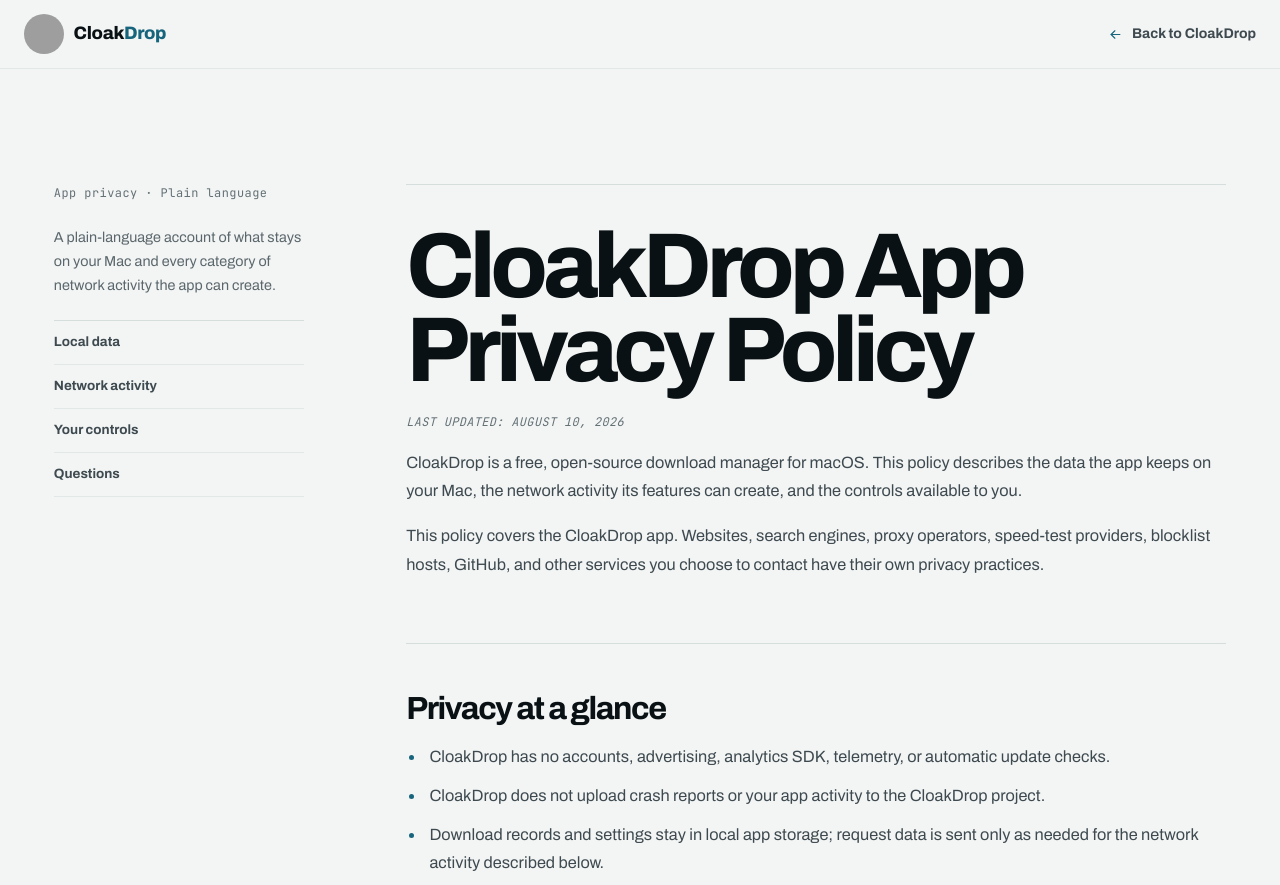
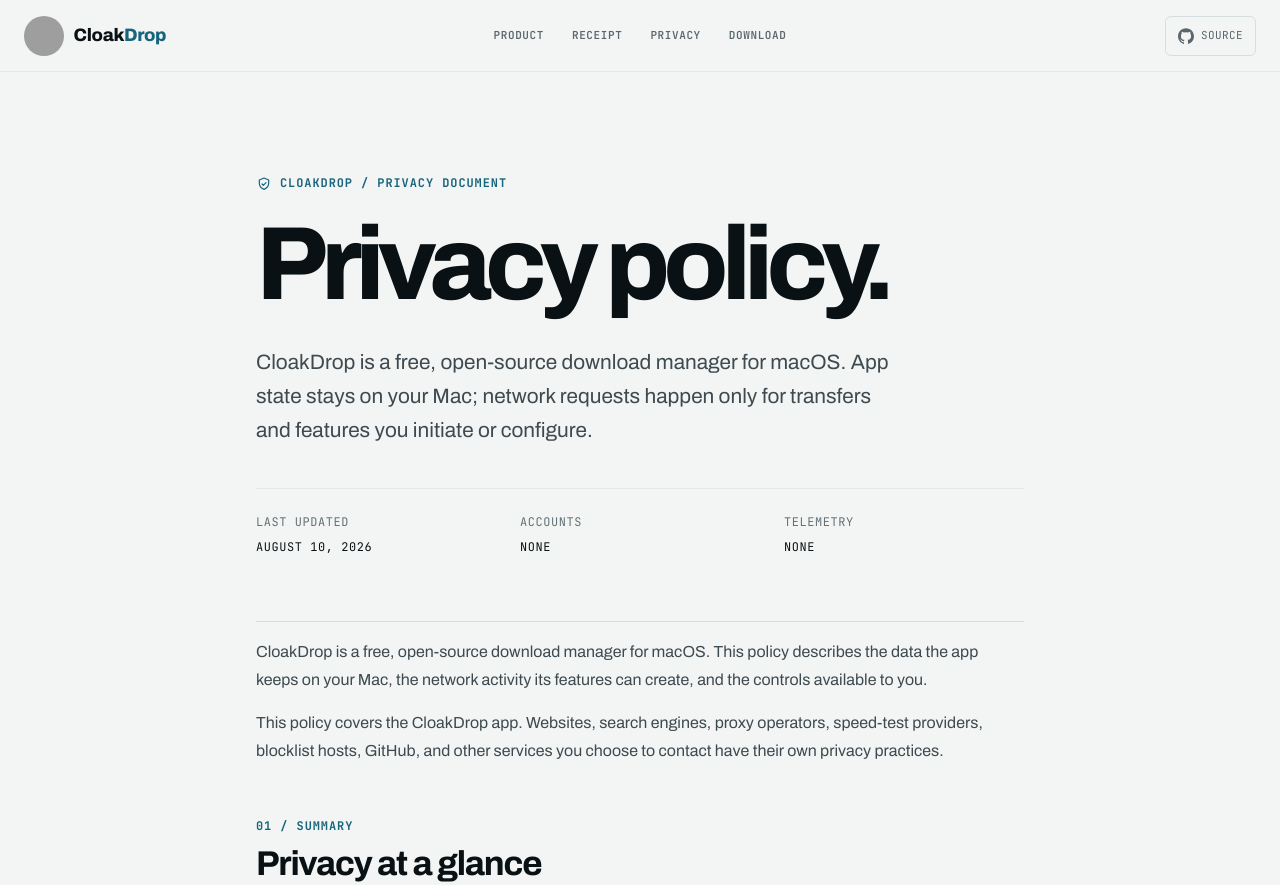
Before and after one commit to cloakyard/cloakdrop, an Astro site in the folder apps/site/: page /privacy in a window 1280 px wide. Shown: the top 885 px of the page. Built offline with nearby package versions, Linux system fonts and the light colour scheme; Astro itself is replaced by a stand-in of ours; grey boxes are pictures that could not be loaded.

Commit message:
Refine privacy page family alignment

```diff
--- a/apps/site/src/components/Footer.astro
+++ b/apps/site/src/components/Footer.astro
@@ -5,6 +5,13 @@
 const authorUrl = 'https://github.com/sumitsahoo';
 const cloakyardUrl = 'https://cloakyard.com';
 const licenseUrl = `${site.repo}/blob/main/LICENSE`;
+
+interface Props {
+  /** Prefix in-page anchors when the footer is rendered on a secondary route. */
+  linkPrefix?: string;
+}
+
+const { linkPrefix = '' } = Astro.props;
 ---
 
 <footer class="footer">
@@ -16,7 +23,7 @@
       </div>
 
       <nav class="index" aria-label="Footer">
-        <a href="#download">Download beta</a>
+        <a href={`${linkPrefix}#download`}>Download beta</a>
         <a href={site.repo} target="_blank" rel="noreferrer">GitHub</a>
         <a href={site.privacyPolicy}>Privacy policy</a>
         <a href={cloakyardUrl} target="_blank" rel="noreferrer">
--- a/apps/site/src/components/Header.astro
+++ b/apps/site/src/components/Header.astro
@@ -2,6 +2,14 @@
 import { site, nav } from '../data/site';
 import Icon from './Icon.astro';
 import Brand from './Brand.astro';
+
+interface Props {
+  /** Prefix in-page anchors when the header is rendered on a secondary route. */
+  linkPrefix?: string;
+}
+
+const { linkPrefix = '' } = Astro.props;
+const resolveNavHref = (href: string) => (href.startsWith('#') ? `${linkPrefix}${href}` : href);
 ---
 
 <header class="header" data-site-header>
@@ -9,7 +17,7 @@
     <Brand size={40} />
 
     <nav class="nav nav--desktop" aria-label="Primary">
-      {nav.map((link) => <a href={link.href} data-nav-link>{link.label}</a>)}
+      {nav.map((link) => <a href={resolveNavHref(link.href)} data-nav-link>{link.label}</a>)}
     </nav>
 
     <div class="actions">
@@ -50,7 +58,7 @@
     </div>
     <nav aria-label="Mobile navigation">
       {nav.map((link, index) => (
-        <a href={link.href} data-nav-link>
+        <a href={resolveNavHref(link.href)} data-nav-link>
           <span>{String(index + 1).padStart(2, '0')}</span>
           {link.label}
         </a>
--- a/apps/site/src/pages/privacy.astro
+++ b/apps/site/src/pages/privacy.astro
@@ -1,6 +1,7 @@
 ---
 import { Content as PrivacyDocument } from '../../../../PRIVACY.md';
-import Brand from '../components/Brand.astro';
+import Footer from '../components/Footer.astro';
+import Header from '../components/Header.astro';
 import Icon from '../components/Icon.astro';
 import { site } from '../data/site';
 import BaseLayout from '../layouts/BaseLayout.astro';
@@ -11,177 +12,164 @@
 ---
 
 <BaseLayout title={title} description={description}>
-  <header class="policy-header">
-    <div class="container header-inner">
-      <Brand size={40} />
-      <a class="back-link" href="/">
-        <Icon name="arrow" size={15} />
-        Back to CloakDrop
-      </a>
-    </div>
-  </header>
+  <Header linkPrefix="/" />
 
   <main id="main" class="policy-page">
-    <div class="container policy-grid">
-      <aside class="policy-aside" aria-label="Privacy policy overview">
-        <p class="eyebrow">App privacy · Plain language</p>
-        <p>
-          A plain-language account of what stays on your Mac and every category of
-          network activity the app can create.
+    <article class="container policy-shell" aria-labelledby="privacy-title">
+      <header class="policy-intro">
+        <p class="policy-kicker">
+          <Icon name="shield" size={16} />
+          CloakDrop / Privacy document
+        </p>
+        <h1 id="privacy-title">Privacy policy.</h1>
+        <p class="policy-lede">
+          CloakDrop is a free, open-source download manager for macOS. App state stays on your Mac;
+          network requests happen only for transfers and features you initiate or configure.
         </p>
 
-        <nav aria-label="Privacy policy contents">
-          <a href="#data-stored-on-your-mac">Local data</a>
-          <a href="#network-activity">Network activity</a>
-          <a href="#your-controls">Your controls</a>
-          <a href="#questions-and-policy-changes">Questions</a>
-        </nav>
+        <dl class="policy-facts">
+          <div>
+            <dt>Last updated</dt>
+            <dd><time datetime="2026-08-10">August 10, 2026</time></dd>
+          </div>
+          <div>
+            <dt>Accounts</dt>
+            <dd>None</dd>
+          </div>
+          <div>
+            <dt>Telemetry</dt>
+            <dd>None</dd>
+          </div>
+        </dl>
+      </header>
 
-      </aside>
-
-      <article class="policy-document">
+      <div class="policy-document">
         <PrivacyDocument />
-      </article>
-    </div>
+      </div>
+    </article>
   </main>
 
-  <footer class="policy-footer">
-    <div class="container footer-inner">
-      <p>© {new Date().getFullYear()} Sumit Sahoo · MIT License</p>
-      <p><a href={site.repo} rel="noopener">View source</a></p>
-    </div>
-  </footer>
+  <Footer linkPrefix="/" />
 </BaseLayout>
 
 <style>
-  .policy-header {
-    position: sticky;
-    top: 0;
-    z-index: 20;
-    border-bottom: 1px solid var(--line);
-    background: color-mix(in srgb, var(--bg) 82%, transparent);
-    -webkit-backdrop-filter: saturate(180%) blur(24px);
-    backdrop-filter: saturate(180%) blur(24px);
+  .policy-page {
+    padding-block: clamp(3.5rem, 8vw, 6.5rem);
   }
 
-  .header-inner,
-  .footer-inner {
+  .policy-shell {
+    width: min(calc(100% - (2 * var(--gutter))), 48rem);
+  }
+
+  .policy-intro {
+    padding-bottom: clamp(3rem, 6vw, 4rem);
+    border-bottom: 1px solid var(--line-2);
+  }
+
+  .policy-kicker {
     display: flex;
     align-items: center;
-    justify-content: space-between;
-    gap: 1rem 2rem;
+    gap: 0.5rem;
+    margin: 0;
+    color: var(--accent-ink);
+    font-family: var(--font-mono);
+    font-size: var(--t-mono);
+    font-weight: 700;
+    letter-spacing: 0.08em;
+    text-transform: uppercase;
   }
 
-  .header-inner {
-    min-height: 4.25rem;
+  .policy-intro h1 {
+    max-width: 11ch;
+    margin-top: 1.5rem;
+    color: var(--ink);
+    font-size: clamp(3.25rem, 10vw, 6.5rem);
+    font-weight: 760;
+    letter-spacing: -0.065em;
+    line-height: 0.91;
+    overflow-wrap: anywhere;
+    text-wrap: balance;
   }
 
-  .back-link {
-    display: inline-flex;
-    align-items: center;
-    gap: 0.55rem;
-    min-height: 44px;
+  .policy-lede {
+    max-width: 40rem;
+    margin-top: 2rem;
     color: var(--ink-2);
-    font-size: 0.875rem;
-    font-weight: 700;
-    white-space: nowrap;
-  }
-
-  .back-link :global(svg) {
-    color: var(--accent-ink);
-    transform: rotate(180deg);
-    transition: transform 0.16s ease;
-  }
-
-  .back-link:hover :global(svg) {
-    transform: rotate(180deg) translateX(3px);
-  }
-
-  .policy-page {
-    padding-block: clamp(4rem, 9vw, 8rem);
-  }
-
-  .policy-grid {
-    display: grid;
-    grid-template-columns: minmax(210px, 250px) minmax(0, 820px);
-    justify-content: center;
-    gap: clamp(3rem, 8vw, 7.5rem);
-    align-items: start;
-  }
-
-  .policy-aside {
-    position: sticky;
-    top: 7rem;
-    display: grid;
-    gap: 1.4rem;
-    color: var(--ink-3);
-    font-size: 0.9rem;
-  }
-
-  .policy-aside > p:not(.eyebrow) {
+    font-size: clamp(1.1rem, 2vw, 1.3rem);
     line-height: 1.65;
   }
 
-  .policy-aside nav {
+  .policy-facts {
     display: grid;
-    border-top: 1px solid var(--line-2);
+    grid-template-columns: repeat(2, minmax(0, 1fr));
+    gap: 1.25rem 1.5rem;
+    margin-top: 2.5rem;
+    padding-top: 1.5rem;
+    border-top: 1px solid var(--line);
+    font-family: var(--font-mono);
+    font-size: var(--t-mono);
+    letter-spacing: 0.05em;
+    text-transform: uppercase;
   }
 
-  .policy-aside nav a {
-    min-height: 44px;
-    display: flex;
-    align-items: center;
-    border-bottom: 1px solid var(--line);
-    color: var(--ink-2);
-    font-size: 0.84rem;
-    font-weight: 700;
-    transition:
-      color 0.15s ease,
-      padding-left 0.15s ease;
+  .policy-facts dt {
+    color: var(--ink-4);
   }
 
-  .policy-aside nav a:hover {
-    padding-left: 0.25rem;
-    color: var(--accent-ink);
+  .policy-facts dd {
+    margin-top: 0.35rem;
+    color: var(--ink);
   }
 
-  .policy-document {
-    min-width: 0;
-    padding-top: clamp(1.5rem, 3vw, 2.5rem);
-    border-top: 1px solid var(--line-2);
-  }
-
-  .policy-document :global(h1) {
-    max-width: 12ch;
-    font-size: clamp(3rem, 1.35rem + 5.5vw, 6rem);
-    font-weight: 760;
-    letter-spacing: -0.055em;
-    line-height: 0.92;
-  }
-
+  .policy-document :global(h1),
   .policy-document :global(h1 + p) {
-    margin-top: 1.2rem;
-    color: var(--ink-4);
-    font-family: var(--font-mono);
-    font-size: var(--t-mono);
-    font-style: normal;
-    letter-spacing: 0.03em;
-    text-transform: uppercase;
+    display: none;
   }
 
   .policy-document :global(h2) {
     scroll-margin-top: 6.5rem;
-    margin-top: clamp(2.5rem, 6vw, 4rem);
-    padding-top: clamp(2rem, 5vw, 3rem);
-    border-top: 1px solid var(--line-2);
-    font-size: clamp(1.45rem, 1.15rem + 1.25vw, 2rem);
+    margin-top: 0;
+    padding-block: clamp(2.5rem, 6vw, 3.5rem) 0;
+    border-top: 1px solid var(--line);
+    color: var(--ink);
+    font-size: clamp(1.55rem, 3vw, 2.15rem);
+    font-weight: 720;
+    letter-spacing: -0.035em;
     line-height: 1.08;
+    text-wrap: balance;
   }
+
+  .policy-document :global(h2:first-of-type) {
+    border-top: 0;
+  }
+
+  .policy-document :global(h2::before) {
+    display: block;
+    margin-bottom: 0.75rem;
+    color: var(--accent-ink);
+    font-family: var(--font-mono);
+    font-size: var(--t-mono);
+    font-weight: 700;
+    letter-spacing: 0.08em;
+    text-transform: uppercase;
+  }
+
+  .policy-document :global(h2:nth-of-type(1)::before) { content: '01 / Summary'; }
+  .policy-document :global(h2:nth-of-type(2)::before) { content: '02 / Local data'; }
+  .policy-document :global(h2:nth-of-type(3)::before) { content: '03 / Network'; }
+  .policy-document :global(h2:nth-of-type(4)::before) { content: '04 / Recipients'; }
+  .policy-document :global(h2:nth-of-type(5)::before) { content: '05 / Bundled tools'; }
+  .policy-document :global(h2:nth-of-type(6)::before) { content: '06 / File access'; }
+  .policy-document :global(h2:nth-of-type(7)::before) { content: '07 / Controls'; }
+  .policy-document :global(h2:nth-of-type(8)::before) { content: '08 / Source'; }
+  .policy-document :global(h2:nth-of-type(9)::before) { content: '09 / Revisions'; }
 
   .policy-document :global(p),
   .policy-document :global(ul) {
     margin-top: 1rem;
-    line-height: 1.75;
+    color: var(--ink-2);
+    font-size: 1rem;
+    line-height: 1.72;
   }
 
   .policy-document :global(ul) {
@@ -202,7 +190,7 @@
     color: var(--accent-ink);
     font-weight: 700;
     text-decoration: underline;
-    text-decoration-color: color-mix(in srgb, var(--accent) 35%, transparent);
+    text-decoration-color: color-mix(in srgb, var(--accent) 45%, transparent);
     text-underline-offset: 0.2em;
   }
 
@@ -213,98 +201,9 @@
     color: var(--ink);
   }
 
-  .policy-footer {
-    border-top: 1px solid var(--line-2);
-  }
-
-  .footer-inner {
-    min-height: 5.5rem;
-    flex-wrap: wrap;
-    padding-block: 1.25rem;
-    color: var(--ink-4);
-    font-family: var(--font-mono);
-    font-size: var(--t-mono);
-  }
-
-  .footer-inner a {
-    color: var(--ink-2);
-  }
-
-  @media (max-width: 820px) {
-    .policy-grid {
-      grid-template-columns: minmax(0, 760px);
-      gap: 2rem;
-    }
-
-    .policy-aside {
-      position: static;
-      grid-template-columns: 1fr auto;
-      align-items: start;
-    }
-
-    .policy-aside .eyebrow,
-    .policy-aside nav {
-      grid-column: 1 / -1;
-    }
-
-    .policy-aside nav {
-      grid-template-columns: repeat(4, 1fr);
-    }
-
-    .policy-aside nav a {
-      justify-content: center;
-      border-right: 1px solid var(--line);
-      text-align: center;
-    }
-
-    .policy-aside nav a:last-child {
-      border-right: 0;
-    }
-
-    .policy-aside nav a:hover {
-      padding-left: 0;
-    }
-
-  }
-
-  @media (max-width: 560px) {
-    .header-inner {
-      min-height: 4rem;
-    }
-
-    .back-link {
-      font-size: 0.78rem;
-    }
-
-    .policy-page {
-      padding-block: 2.25rem 3rem;
-    }
-
-    .policy-aside {
-      grid-template-columns: 1fr;
-    }
-
-    .policy-aside nav {
-      grid-template-columns: 1fr 1fr;
-    }
-
-    .policy-aside > p {
-      grid-column: 1 / -1;
-    }
-
-    .policy-document {
-      padding-top: 1.4rem;
-    }
-
-    .footer-inner {
-      align-items: flex-start;
-      flex-direction: column;
-    }
-  }
-
-  @media (max-width: 360px) {
-    .header-inner :global(.brand-name) {
-      display: none;
+  @media (min-width: 40rem) {
+    .policy-facts {
+      grid-template-columns: repeat(3, minmax(0, 1fr));
     }
   }
 </style>
```
